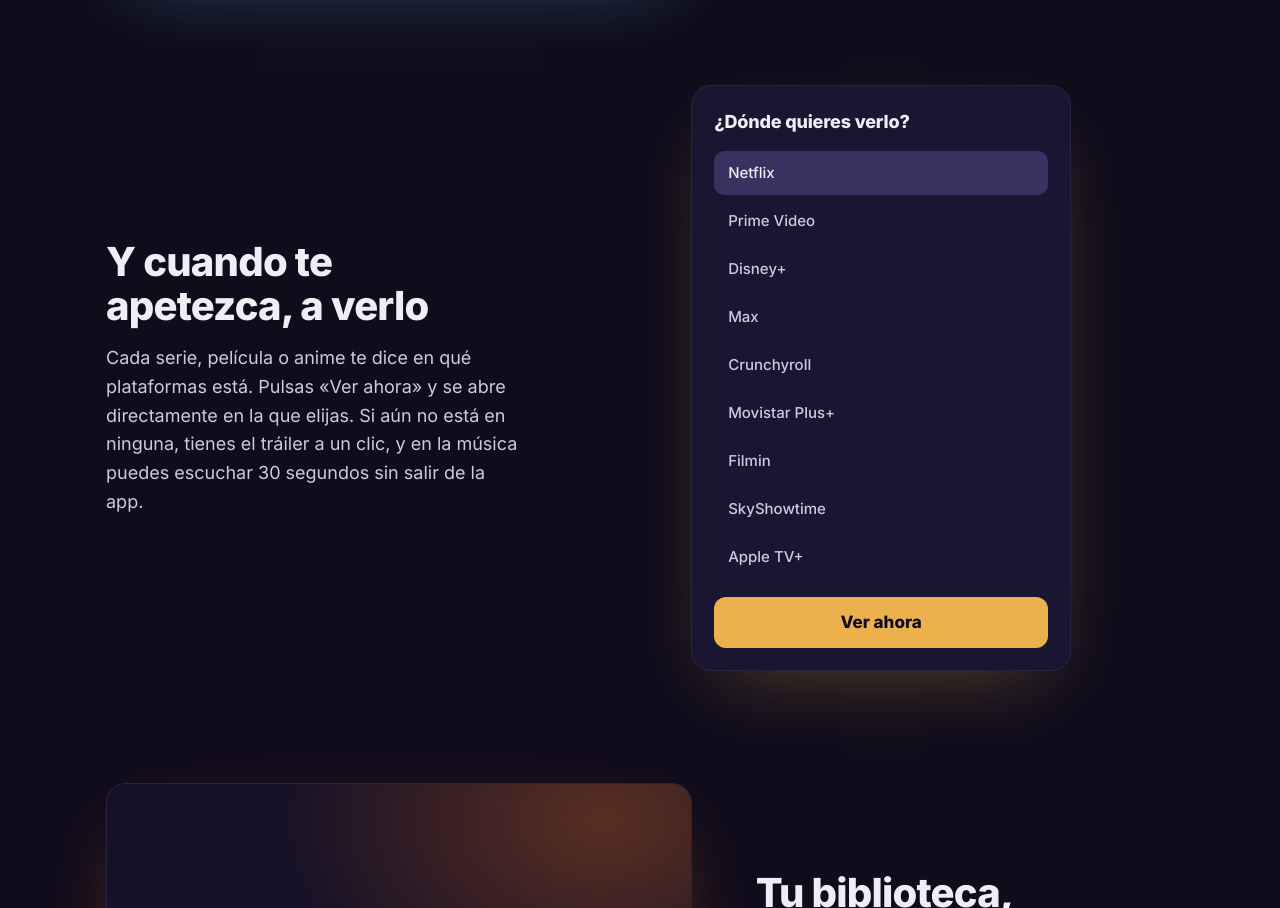
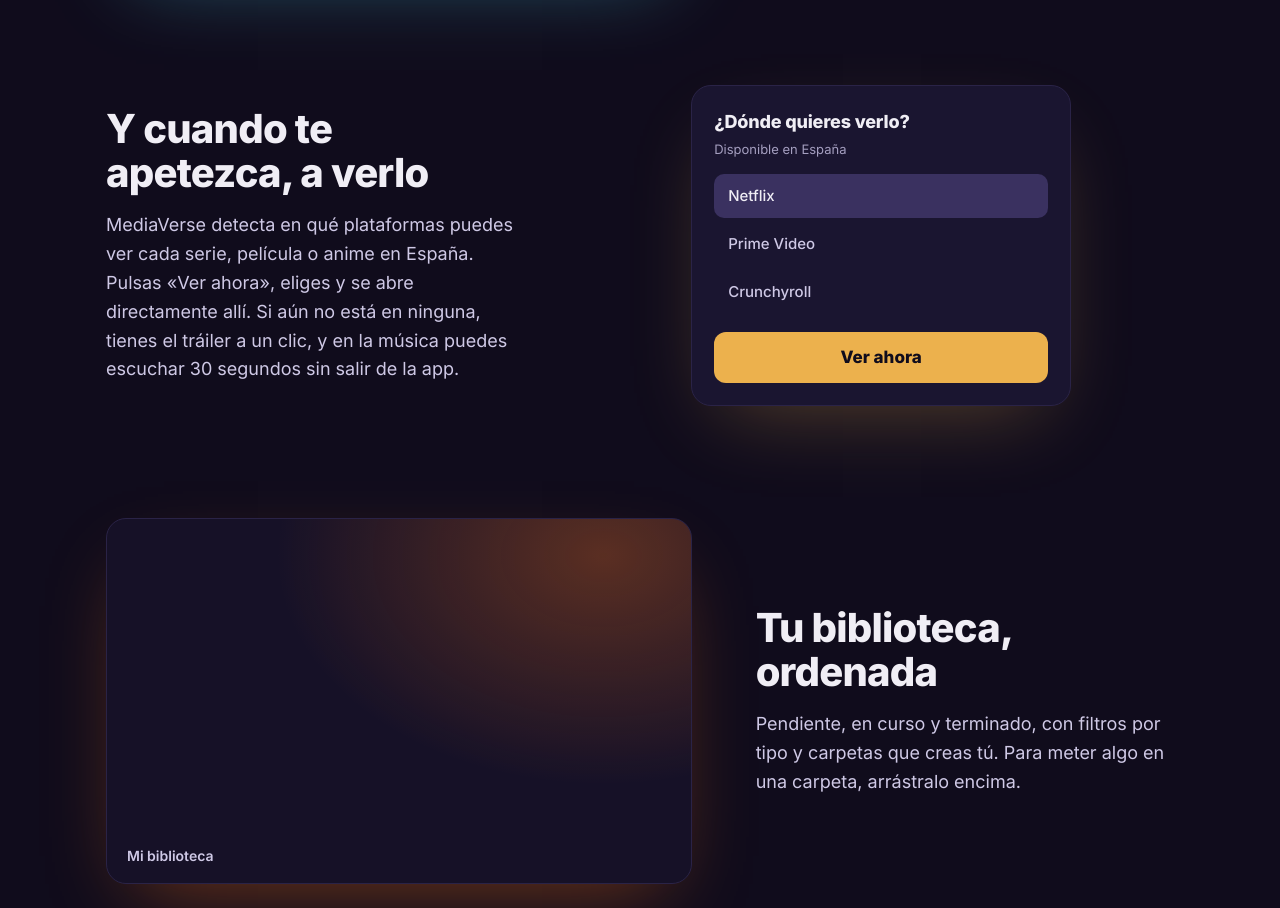
Before and after one commit to rujiman/MediaVerse, a plain HTML site: page docs/index.html in a window 1280 px wide. Shown: the part 4620-5528 px from the top of the page. Drawn offline with Linux system fonts and the light colour scheme; no server answers.

Commit message:
Web: «Dónde verlo» con 3 plataformas y detección en España
Co-Authored-By: Claude Opus 5.5 <noreply@anthropic.com>
Claude-Session: https://claude.ai/code/session_01WCSDSgzLEDWmAht5f2ht2j

```diff
--- a/docs/index.html
+++ b/docs/index.html
@@ -145,20 +145,15 @@
     <article class="feature">
       <div class="feature-text">
         <h2>Y cuando te apetezca, a verlo</h2>
-        <p>Cada serie, película o anime te dice en qué plataformas está. Pulsas «Ver ahora» y se abre directamente en la que elijas. Si aún no está en ninguna, tienes el tráiler a un clic, y en la música puedes escuchar 30 segundos sin salir de la app.</p>
+        <p>MediaVerse detecta en qué plataformas puedes ver cada serie, película o anime en España. Pulsas «Ver ahora», eliges y se abre directamente allí. Si aún no está en ninguna, tienes el tráiler a un clic, y en la música puedes escuchar 30 segundos sin salir de la app.</p>
       </div>
       <div class="where" aria-label="Ejemplo del selector de plataformas de la app">
         <p class="where-title">¿Dónde quieres verlo?</p>
+        <p class="where-note">Disponible en España</p>
         <ul>
           <li class="is-selected">Netflix</li>
           <li>Prime Video</li>
-          <li>Disney+</li>
-          <li>Max</li>
           <li>Crunchyroll</li>
-          <li>Movistar Plus+</li>
-          <li>Filmin</li>
-          <li>SkyShowtime</li>
-          <li>Apple TV+</li>
         </ul>
         <span class="where-btn">Ver ahora</span>
       </div>
--- a/docs/styles.css
+++ b/docs/styles.css
@@ -284,7 +284,8 @@ main > section:not(.hero) {
   border: 1px solid var(--line);
   box-shadow: 0 30px 80px -30px #ecb14d55;
 }
-.where-title { font-weight: 800; font-size: 18px; letter-spacing: -0.01em; margin-bottom: 14px; }
+.where-title { font-weight: 800; font-size: 18px; letter-spacing: -0.01em; }
+.where-note { margin: 2px 0 14px; font-size: 13px; color: var(--muted); }
 .where ul { list-style: none; margin: 0 0 18px; padding: 0; display: grid; gap: 4px; }
 .where li {
   padding: 10px 14px; border-radius: 10px;
```
